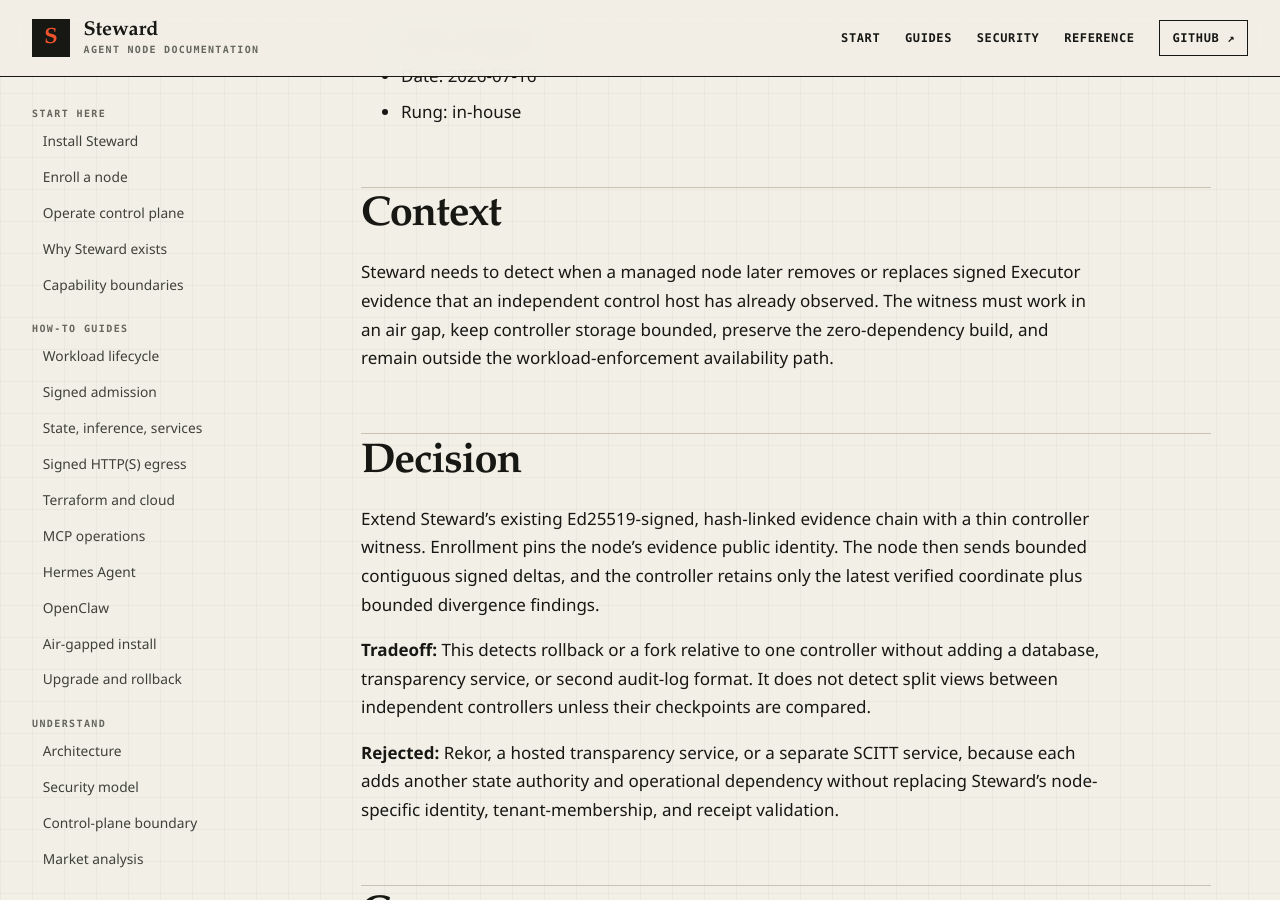
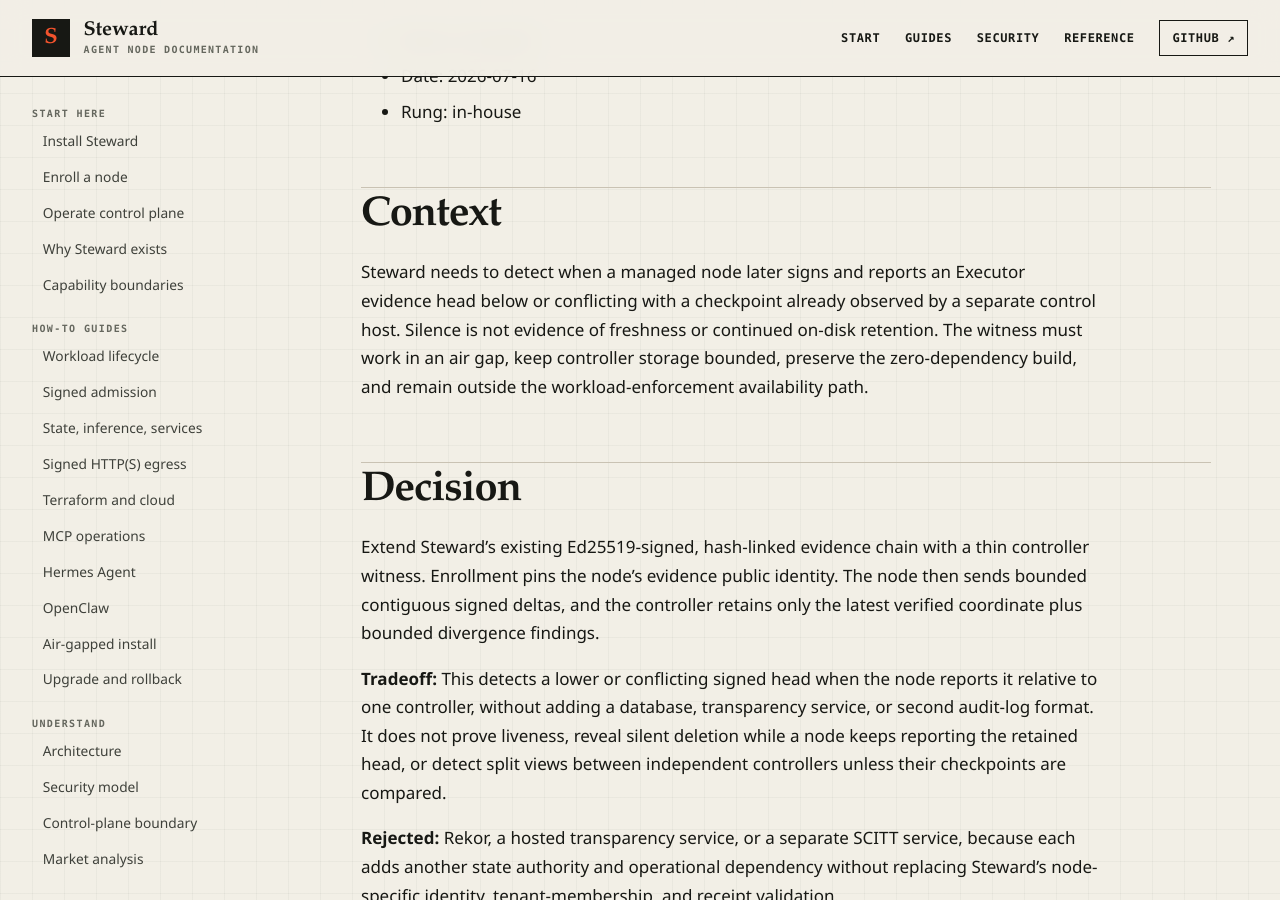
Before and after one commit to hardrails/steward, a Jekyll site: the page built from docs/decisions/0013-native-external-evidence-witness.md, in a window 1280 px wide and 900 px high, scrolled down 419 px. Built offline with Jekyll 4.4.1, drawn with Linux system fonts in a browser that asks for light colours; our own code applies the rules of GitHub Pages for plain Markdown files.

Commit message:
docs(evidence): qualify witness detection
Constraint: The threat model must state only report-relative rollback and equivocation guarantees and must not imply that silence proves retention or freshness.

Rejected: Describing any removal as automatically observable or presenting the controller checkpoint as node liveness evidence.

Confidence: The ADR now matches protocol behavior, product positioning, operator guidance, and documentation consistency checks.

Scope-risk: Documentation-only correction to the accepted witness decision; implementation and public contracts are unchanged.

```diff
--- a/docs/decisions/0013-native-external-evidence-witness.md
+++ b/docs/decisions/0013-native-external-evidence-witness.md
@@ -6,11 +6,12 @@
 
 ## Context
 
-Steward needs to detect when a managed node later removes or replaces signed
-Executor evidence that an independent control host has already observed. The
-witness must work in an air gap, keep controller storage bounded, preserve the
-zero-dependency build, and remain outside the workload-enforcement availability
-path.
+Steward needs to detect when a managed node later signs and reports an Executor
+evidence head below or conflicting with a checkpoint already observed by a
+separate control host. Silence is not evidence of freshness or continued on-disk
+retention. The witness must work in an air gap, keep controller storage bounded,
+preserve the zero-dependency build, and remain outside the workload-enforcement
+availability path.
 
 ## Decision
 
@@ -19,10 +20,11 @@ controller witness. Enrollment pins the node's evidence public identity. The
 node then sends bounded contiguous signed deltas, and the controller retains
 only the latest verified coordinate plus bounded divergence findings.
 
-**Tradeoff:** This detects rollback or a fork relative to one controller without
-adding a database, transparency service, or second audit-log format. It does not
-detect split views between independent controllers unless their checkpoints are
-compared.
+**Tradeoff:** This detects a lower or conflicting signed head when the node reports
+it relative to one controller, without adding a database, transparency service, or
+second audit-log format. It does not prove liveness, reveal silent deletion while a
+node keeps reporting the retained head, or detect split views between independent
+controllers unless their checkpoints are compared.
 
 **Rejected:** Rekor, a hosted transparency service, or a separate SCITT service,
 because each adds another state authority and operational dependency without
```
